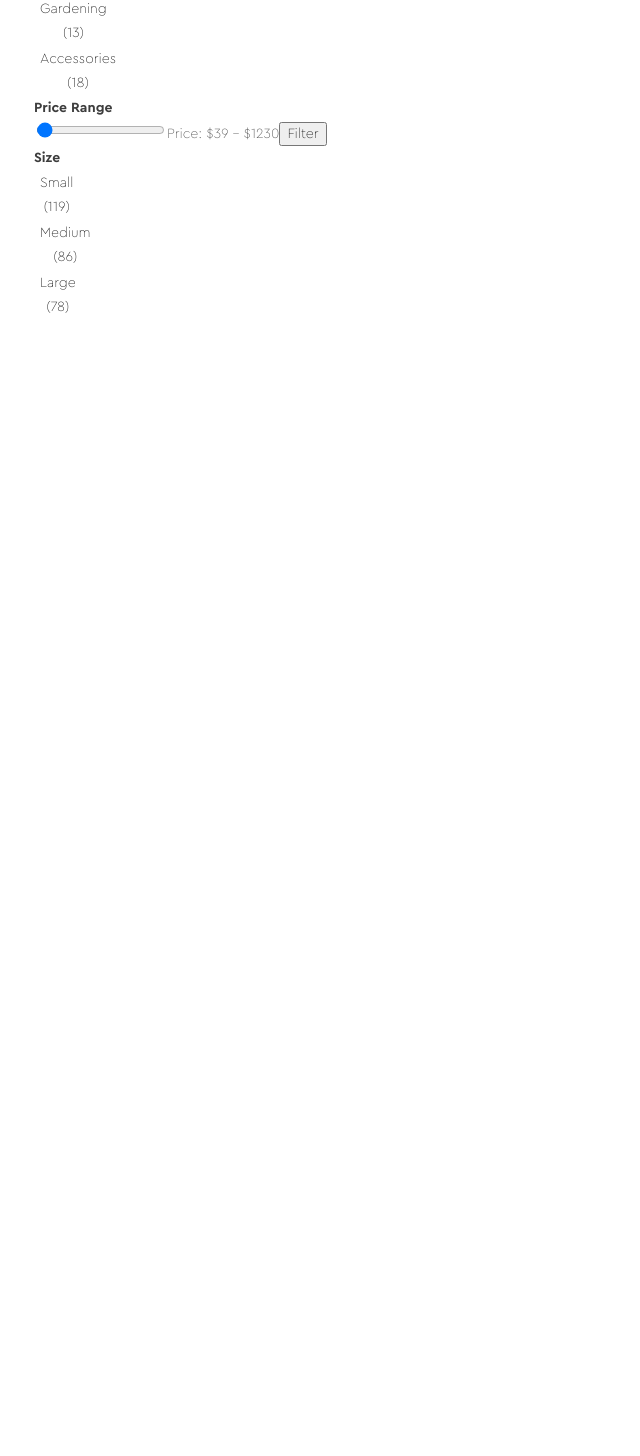
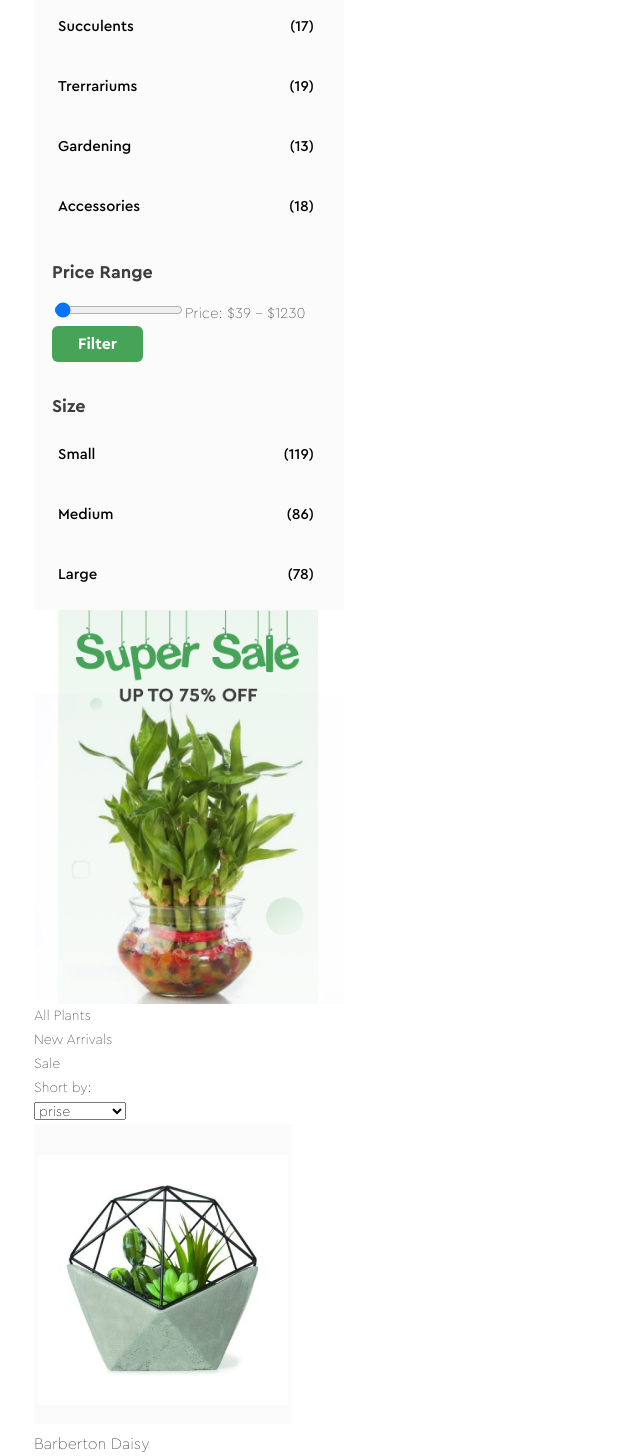
Before and after one commit to progdidi/greenshop, a React (Create React App) app: page / in a window 1280 px wide. Shown: the part 869-2325 px from the top of the page, without its empty margins (0-640 px from the left). Before the commit the page ends 1189 px from the top, so only its background shows below. Built offline with nearby package versions, Linux system fonts and the light colour scheme.

Commit message:
catalog prosucts

```diff
--- a/src/components/catalogItem/CatalogItem.js
+++ b/src/components/catalogItem/CatalogItem.js
@@ -1,17 +1,18 @@
-import daizy from '../catalogItem/daizy.png';
 import './catalogItem.scss';
 
-const CatalogItem = () => {
+const CatalogItem = ({img, title, price}) => {
     return (
         <>
             <div className="catalog__item">
-                <div className="catalog__item-media">
-                    <img src={daizy} alt="" className="catalog__item-img" />
-                </div>
-                <div className="catalog__item-about">
-                    <h6 className="catalog__item-title">Barberton Daisy</h6>
-                    <p className="catalog__item-price">$119.00</p>
-                </div>
+                <a href="#" className="catalog__item-link">
+                    <div className="catalog__item-media">
+                        <img src={img} alt="" className="catalog__item-img" />
+                    </div>
+                    <div className="catalog__item-about">
+                        <h6 className="catalog__item-title">{title}</h6>
+                        <p className="catalog__item-price">${price}.00</p>
+                    </div>
+                </a>
             </div>
         </>
      );
--- a/src/components/catalogItem/catalogItem.scss
+++ b/src/components/catalogItem/catalogItem.scss
@@ -6,10 +6,10 @@
     &-media {
         padding: 31px 4px 19px 4px;
         margin-bottom: 12px;
-        background-color:#FBFBFB;;
+        background-color:$background-color;
     }
     &-img {
-        background-color:#FBFBFB;;
+        background-color:$background-color;
     }
     &-about {
 
--- a/src/helpers/plants/plants.js
+++ b/src/helpers/plants/plants.js
@@ -6,63 +6,63 @@ import evergreen from './images/evergreen.png';
 import fern from './images/fern.png';
 import palm from './images/palm.png';
 import spiderLily from './images/spider-lily.png';
-import violetAfrican from './images/violet-african';
+import violetAfrican from './images/violet-african.png';
 
-const plants = {
+const plants = [
     {
-        img: {barberton},
+        img: barberton,
         title:'Barberton Daisy',
         price: 119,
-        id
+        id: 1
     },
     {
-        img: {begoniaAngel},
+        img: begoniaAngel,
         title:'Angel Wing Begonia',
         price: 169,
-        id
+        id: 2
     },
     {
-        img: {violetAfrican},
+        img: violetAfrican,
         title:'African Violet',
         price: 199,
-        id
+        id: 3
     },
     {
-        img: {spiderLily},
+        img: spiderLily,
         title:'Beach Spider Lily',
         price: 129,
-        id
+        id: 4
     },
     {
-        img: {bromeliad},
+        img: bromeliad,
         title:'Blushing Bromeliad',
         price: 139,
-        id
+        id: 5
     },
     {
-        img: {aluminum},
+        img: aluminum,
         title:'Aluminum Plant',
         price: 179,
-        id
+        id: 6
     },
     {
-        img: {fern},
-        title:'Bird's Nest Fern',
+        img: fern,
+        title:'Birds Nest Fern',
         price: 99,
-        id
+        id: 7
     },
     {
-        img: {palm},
+        img: palm,
         title:'Broadleaf Lady Palm',
         price: 59,
-        id
+        id: 8
     },
     {
-        img: {evergreen},
+        img: evergreen,
         title:'Chinese Evergreen',
         price: 39,
-        id
+        id: 9
     }
-}
+]
 
-export default plants;
+export {plants};
--- a/src/pages/MainPage/MainPage.js
+++ b/src/pages/MainPage/MainPage.js
@@ -1,7 +1,10 @@
+import banner from './images/banner.png';
+
 import './mainPage.scss';
 
 import Slider from '../../components/slider/Slider';
 import CatalogItem from '../../components/catalogItem/CatalogItem';
+import {plants} from "../../helpers/plants/plants";
 
 const MainPage = () => {
     return (
@@ -111,8 +114,45 @@ const MainPage = () => {
                         </div>
 
                     </div>
+                    <div className="banner">
+                        <img src={banner} alt="banner" className="banner__img" />
+                    </div>
                 </div>
-                <div className="catalog__products"></div>
+                <div className="catalog__content">
+                    <div className="catalog__content-top">
+                        <div className="catalog__content-buttons">
+                            <div className="catalog__content-btn">All Plants</div>
+                            <div className="catalog__content-btn">New Arrivals</div>
+                            <div className="catalog__content-btn">Sale</div>
+                        </div>
+
+                        <div className="catalog__content-sort">
+                            <p className="catalog__sort-text">Short by:</p>
+                            <select className="catalog__sort-items">
+                                <option className="catalog__sort-items">prise</option>
+                                <option className="catalog__sort-items">size</option>
+                                <option className="catalog__sort-items">prise</option>
+                                <option className="catalog__sort-items">Кукушкина</option>
+                            </select>
+                        </div>
+                    </div>
+
+                    <div className="catalog__content-products">
+                        <div className="catalog__items">
+                            {plants.map((plant) => {
+                                return (
+                                    <CatalogItem
+                                        key={plant.id}
+                                        title={plant.title}
+                                        price={plant.descr}
+                                        img={plant.img}
+                                        link={plant.link}
+                                    />
+                                )
+                            })}
+                    </div>
+                </div>
+                </div>
             </div>
         </section>
 
--- a/src/pages/MainPage/mainPage.scss
+++ b/src/pages/MainPage/mainPage.scss
@@ -1,2 +1,78 @@
 @import '../../style/base/vars.scss';
 @import '../../style/base/mixins.scss';
+
+.promo {
+    margin-top: 20px;
+}
+
+.catalog {
+    padding-top: 26px;
+    &__aside {
+        max-width: 310px;
+        .catalog__filter {
+            background-color: $background-color;
+            padding: 14px 24px 14px 18px;
+            &-category {
+                margin-bottom: 36px;
+                &:last-child {
+                    margin-bottom: 0;
+                    margin-top: 10px;
+                }
+            }
+            &-title {
+                margin-bottom: 20px;
+                font-weight: 700;
+                font-size: 18px;
+                line-height: 16px;
+            }
+            &-list {
+            }
+            &-item {
+                margin-bottom: 18px;
+                &:last-child {
+                    margin-bottom: 0;
+                }
+            }
+            &-btn {
+                width: 100%;
+                display: flex;
+                justify-content: space-between;
+                cursor: pointer;
+                font-weight: 500;
+                font-size: 15px;
+                line-height: 40px;
+                &:hover {
+                    color: $green-color;
+                }
+            }
+            &-product {
+            }
+            &-amount {
+            }
+            .price-range__form {
+                &-input {
+                }
+                &-label {
+                    font-size: 15px;
+                    line-height: 16px;
+                }
+                &-btn {
+                    @include green-btn;
+                    padding: 8px 26px;
+                    font-weight: 700;
+                    font-size: 16px;
+                    line-height: 20px;
+                    border: none;
+                    cursor: pointer;
+                }
+            }
+        }
+
+        .banner {
+
+        }
+    }
+
+    &__products {
+    }
+}
--- a/src/style/base/_fonts.scss
+++ b/src/style/base/_fonts.scss
@@ -13,7 +13,7 @@
 @font-face {
     font-family: Cera Pro;
     src: url(../../fonts/CeraPro-Medium.woff);
-    font-weight: medium;
+    font-weight: 500;
 }
 
 @font-face {
--- a/src/style/base/_vars.scss
+++ b/src/style/base/_vars.scss
@@ -1,3 +1,4 @@
 $green-color: #46A358;
 $black-color: #3D3D3D;
 $grey-color: #727272;
+$background-color: #FBFBFB;
```
Also changed, not shown: src/pages/MainPage/images/banner.png (added).
